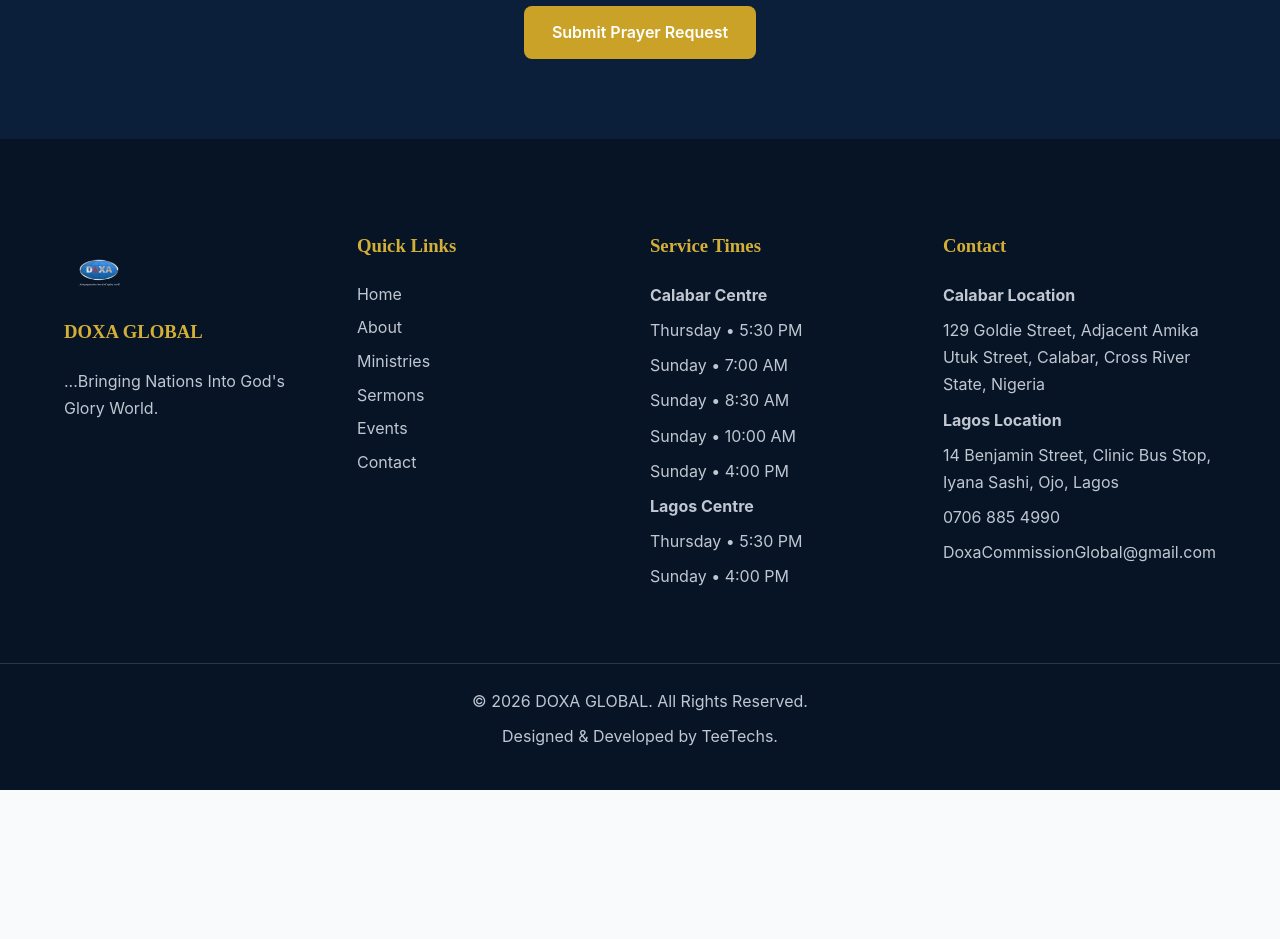
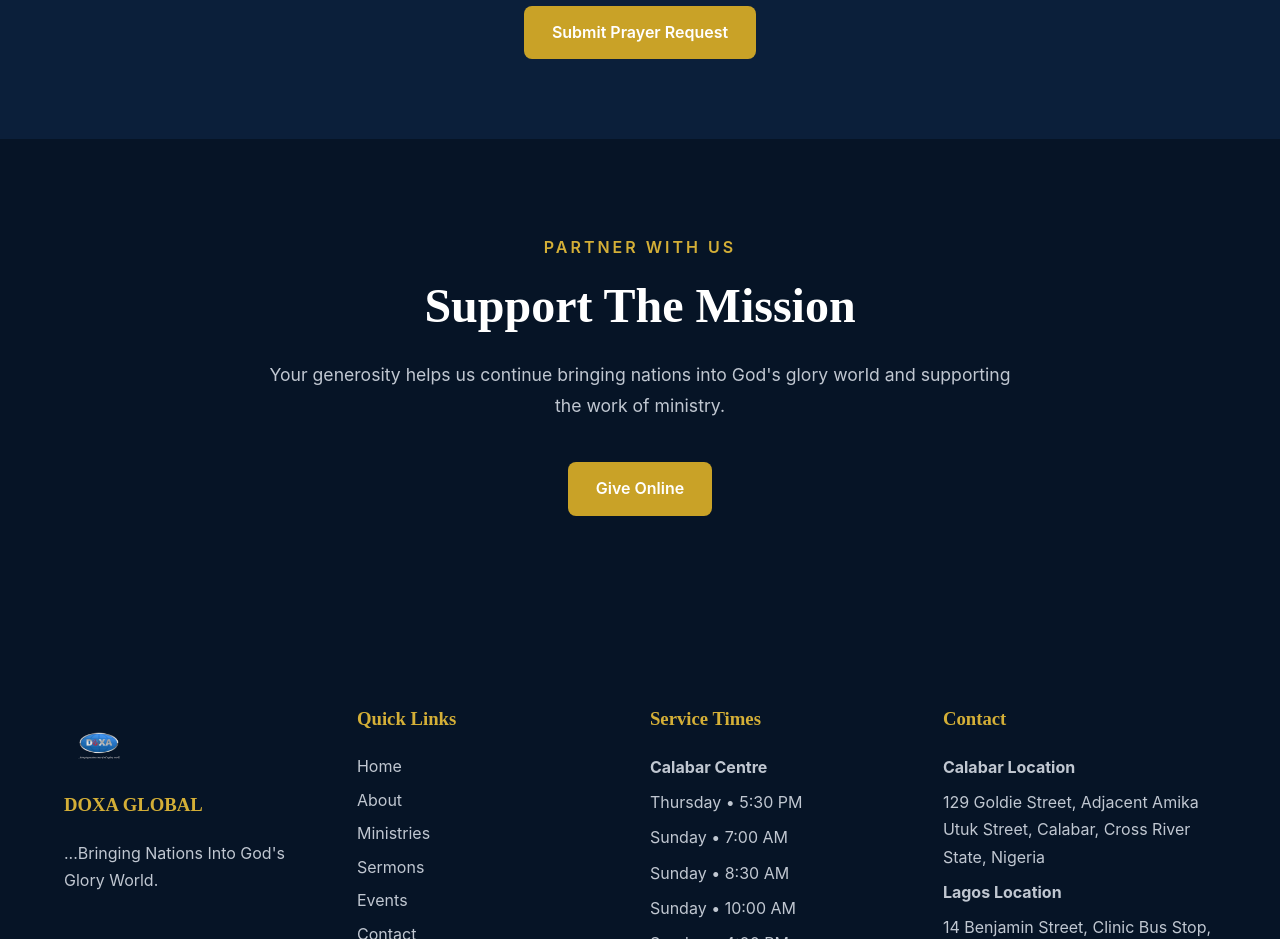
Before and after one commit to udungeriphymbarr/doxa-global-website, a React (Vite) app: page / in a window 1280 px wide. Shown: the part 5560-6499 px from the top of the page. Before the commit the page ends 6350 px from the top, so only its background shows below. Built offline with nearby package versions, Linux system fonts and the light colour scheme.

Commit message:
Add homepage giving CTA section

```diff
--- /dev/null
+++ b/src/components/home/GiveCTA/GiveCTA.css
@@ -0,0 +1,61 @@
+.give-cta{
+
+padding:6rem 2rem;
+
+background:var(--color-dark);
+
+text-align:center;
+
+color:var(--color-white);
+
+}
+
+
+
+.give-container{
+
+max-width:750px;
+
+margin:auto;
+
+}
+
+
+
+.give-label{
+
+text-transform:uppercase;
+
+letter-spacing:3px;
+
+color:var(--color-gold);
+
+font-weight:600;
+
+margin-bottom:1rem;
+
+}
+
+
+
+.give-container h2{
+
+font-size:clamp(2rem,4vw,3rem);
+
+margin-bottom:1.5rem;
+
+}
+
+
+
+.give-description{
+
+line-height:1.8;
+
+font-size:1.1rem;
+
+color:var(--color-secondary);
+
+margin-bottom:2.5rem;
+
+}
--- /dev/null
+++ b/src/components/home/GiveCTA/GiveCTA.jsx
@@ -0,0 +1,55 @@
+import Button from "../../common/Button";
+import "./GiveCTA.css";
+
+
+function GiveCTA(){
+
+return(
+
+<section className="give-cta">
+
+
+<div className="give-container">
+
+
+<p className="give-label">
+Partner With Us
+</p>
+
+
+<h2>
+Support The Mission
+</h2>
+
+
+<p className="give-description">
+
+Your generosity helps us continue
+bringing nations into God's glory world
+and supporting the work of ministry.
+
+</p>
+
+
+
+<Button
+to="/give"
+variant="primary"
+>
+
+Give Online
+
+</Button>
+
+
+</div>
+
+
+</section>
+
+);
+
+}
+
+
+export default GiveCTA;
--- a/src/pages/Home.jsx
+++ b/src/pages/Home.jsx
@@ -11,6 +11,8 @@
 from "../components/home/GalleryPreview/GalleryPreview";
 import PrayerCTA
 from "../components/home/PrayerCTA/PrayerCTA";
+import GiveCTA from "../components/home/GiveCTA/GiveCTA";
+
 
 
 function Home(){
@@ -35,6 +37,8 @@
 
 <PrayerCTA />
 
+<GiveCTA />
+
 </>
 
 );
```
